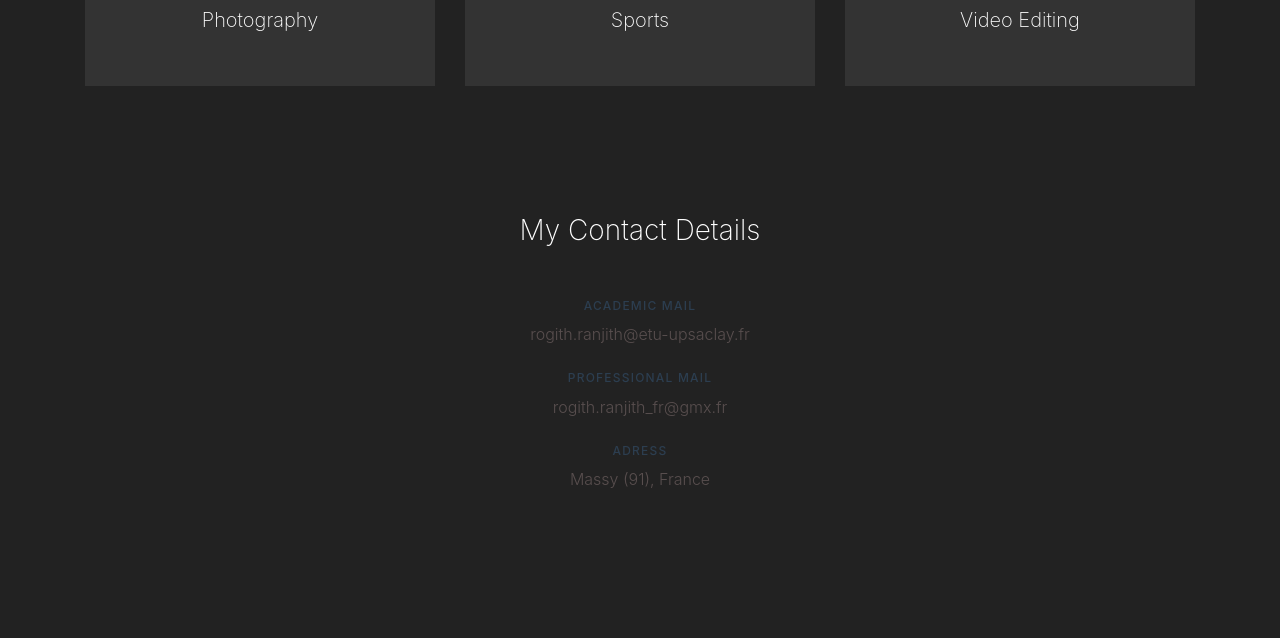
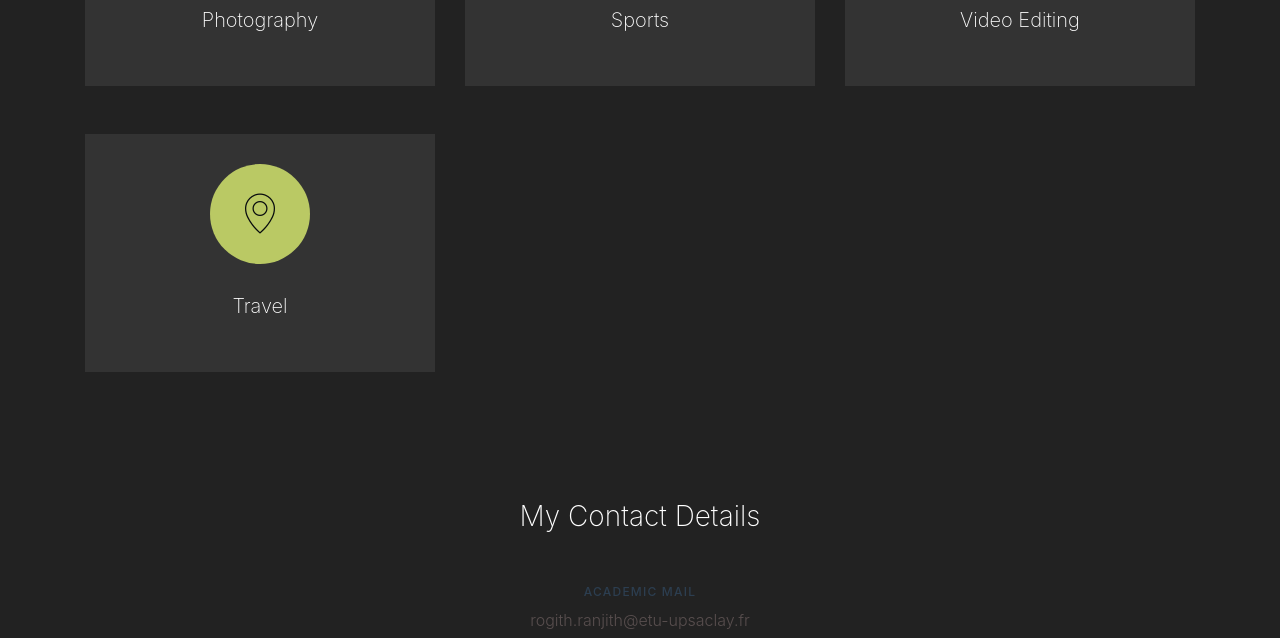
Before and after one commit to RogithRanjith/e-portfolio, a plain HTML site: page index_en.html in a window 1280 px wide. Shown: the part 3020-3658 px from the top of the page. Drawn offline with nearby package versions, Linux system fonts and the light colour scheme; files whose address does not match are found by name.

Commit message:
Update index_en.html

```diff
--- a/index_en.html
+++ b/index_en.html
@@ -203,6 +203,15 @@
 					</div>
 				</div>
 
+				<div class="col-md-6 col-lg-4 text-center mb-5">
+					<div class="site-service-item site-animate" data-animate-effect="fadeIn">
+						<span class="icon">
+							<span class="icon-map-pin"></span>
+						</span>
+						<h3 class="mb-4">Travel</h3>
+					</div>
+				</div>
+
 			</div>
 		</div>
 	</section>
```
